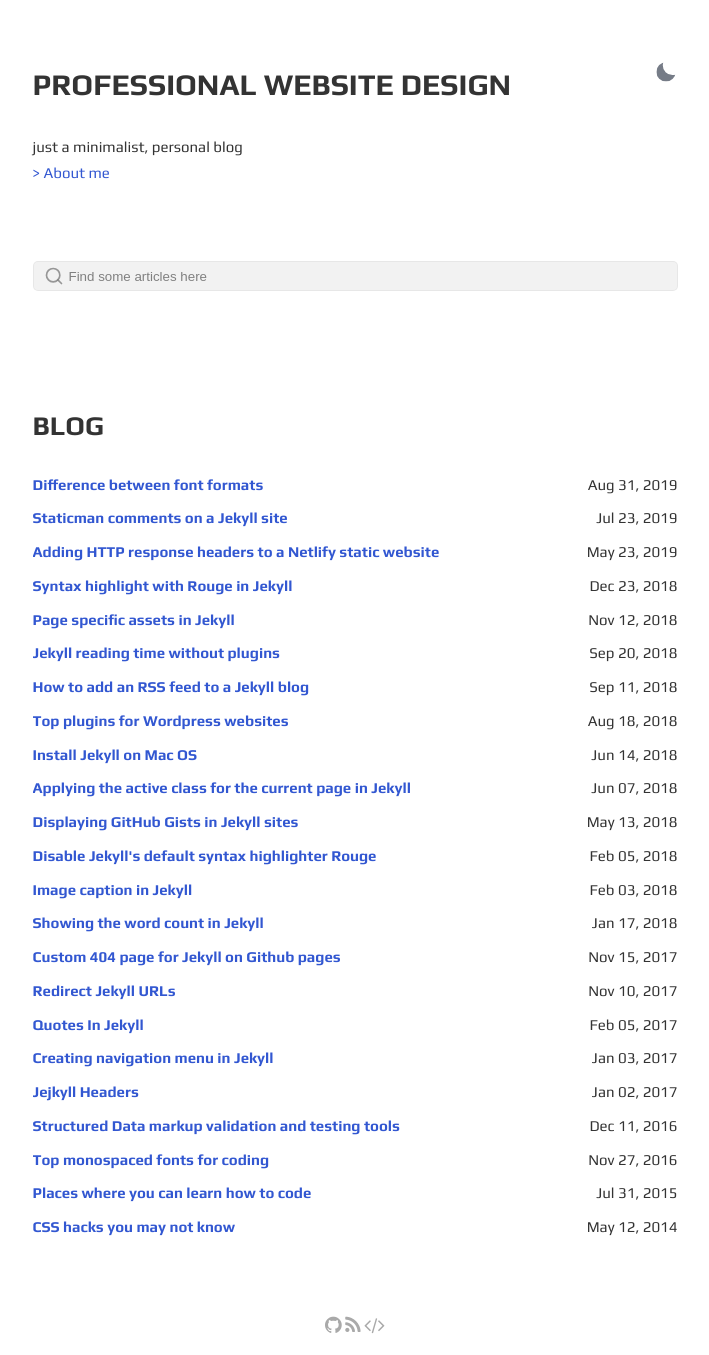
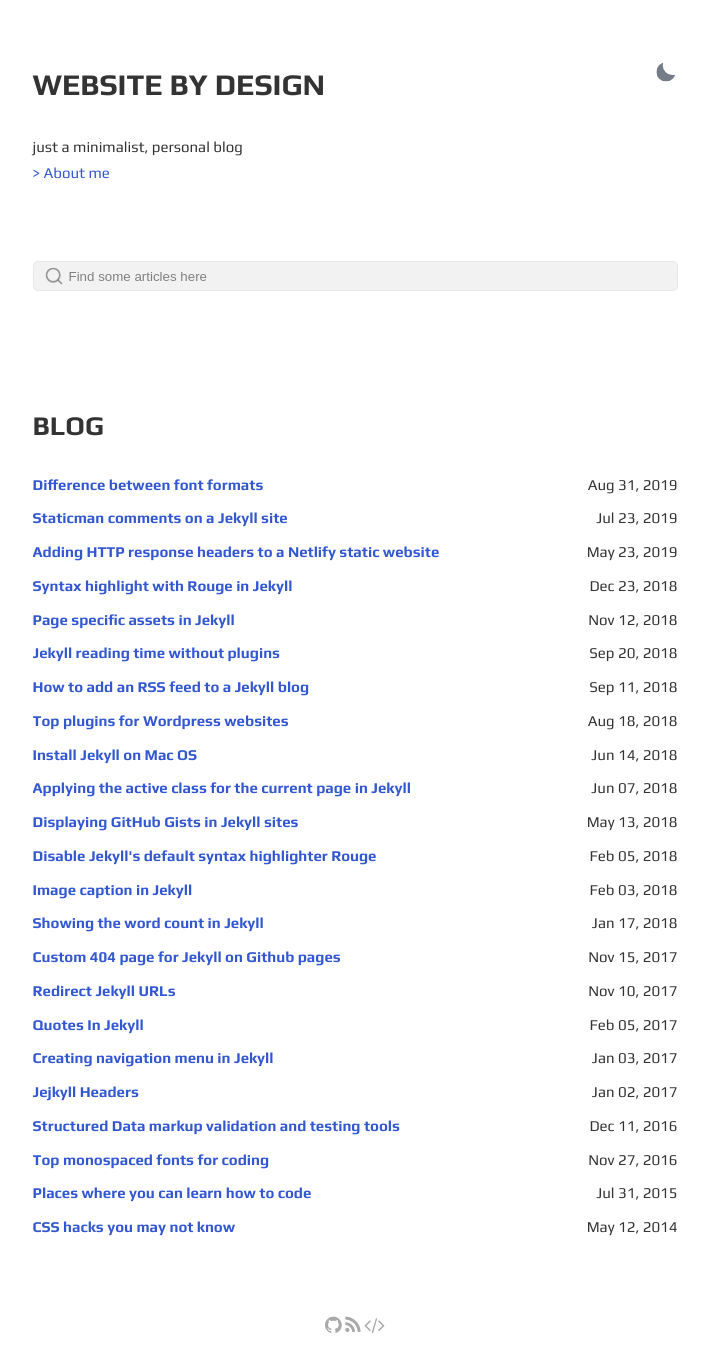
Before and after one commit to stackbit-projects/neat-hedgehog-29360, a Jekyll site: the page built from index.html, in a window 1280 px wide. Shown: the whole page, without its empty margins (285-994 px from the left). Built offline with Jekyll 4.4.1, drawn with Linux system fonts in a browser that asks for light colours.

Commit message:
index.html: changed

```diff
--- a/index.html
+++ b/index.html
@@ -3,7 +3,7 @@
 ---
 <section id="intro">
     <div class="flex-row-between">
-        <h1>Professional Website Design</h1>
+        <h1>Website By Design</h1>
         <button title="Change theme" id="theme-toggle" onclick="modeSwitcher()">
             <div></div>
         </button>
```
